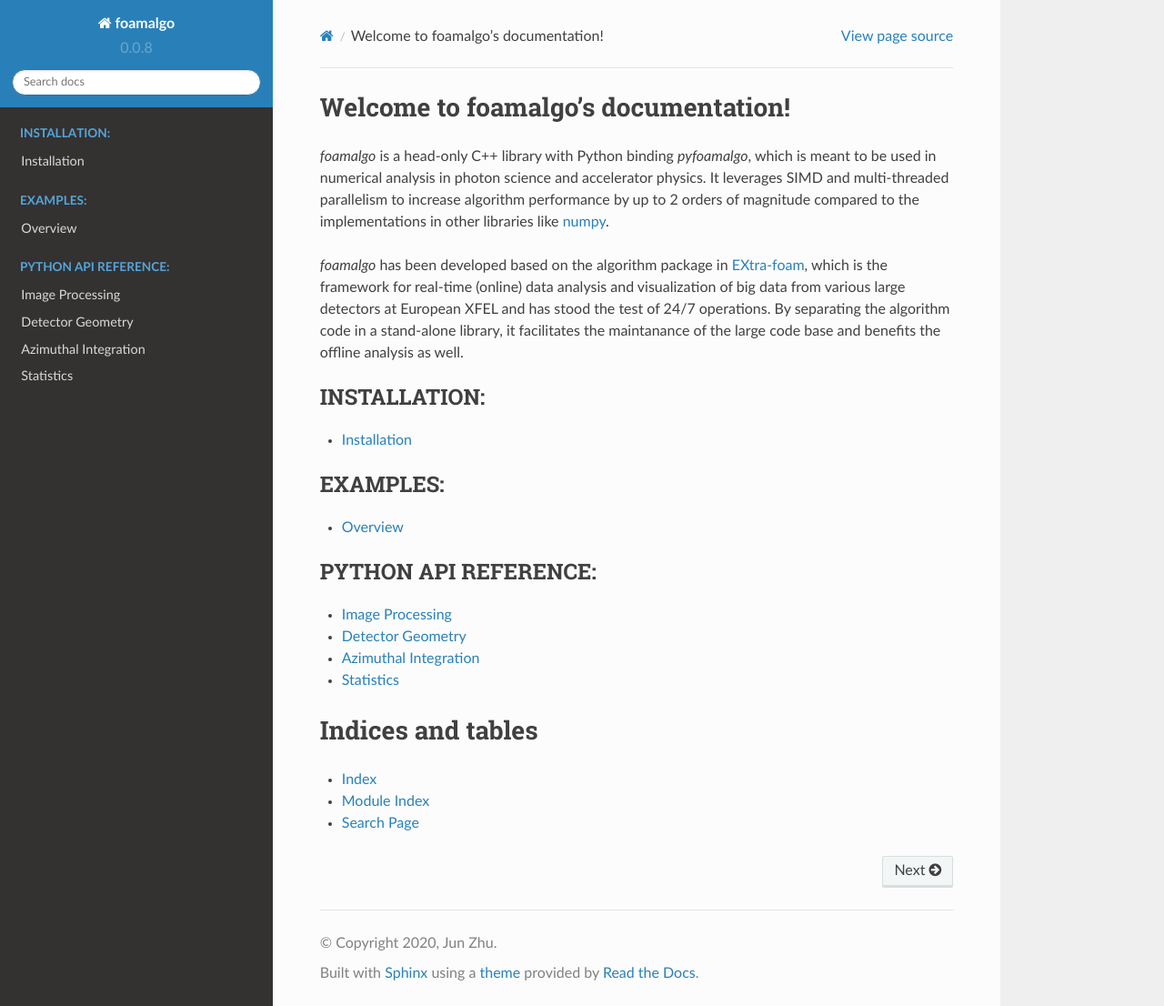
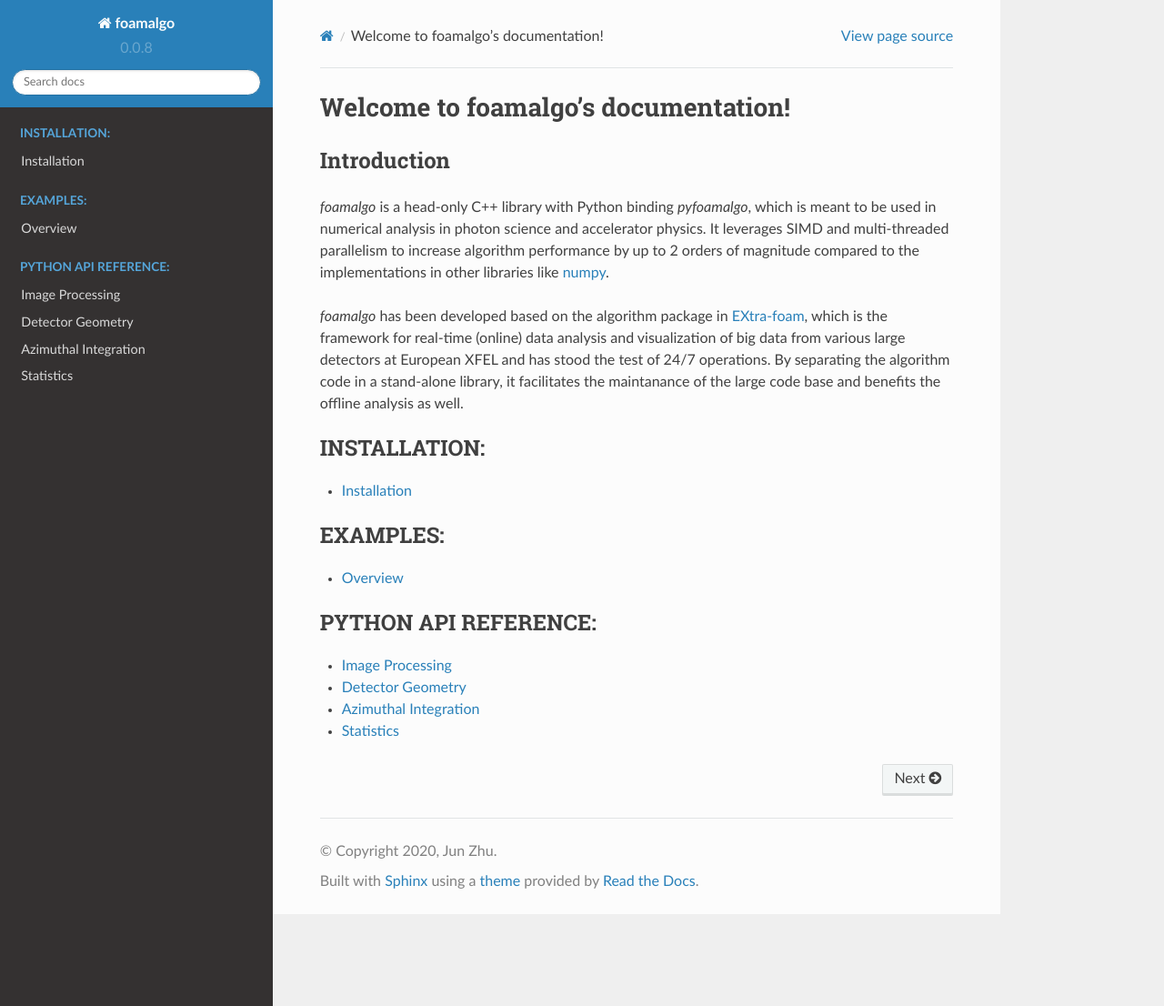
Before and after one commit to zhujun98/foamalgo, a Sphinx documentation site: the page built from docs/source/index.rst, in a window 1280 px wide and 1106 px high. Shown: the whole window at 91% size. Built offline with Sphinx 7.4.7 and the Read the Docs theme 2.0.0, drawn with Linux system fonts in a browser that asks for light colours; pages that are not in the unit, such as notebooks, are missing from menus.

Commit message:
Update RTD index

```diff
--- a/docs/source/index.rst
+++ b/docs/source/index.rst
@@ -1,5 +1,8 @@
 Welcome to foamalgo's documentation!
 ====================================
+
+Introduction
+------------
 
 `foamalgo` is a head-only C++ library with Python binding `pyfoamalgo`,
 which is meant to be used in numerical analysis in photon science and
@@ -37,11 +40,3 @@ and benefits the offline analysis as well.
    geometry
    azimuthal_integration
    statistics
-
-
-Indices and tables
-==================
-
-* :ref:`genindex`
-* :ref:`modindex`
-* :ref:`search`
```
